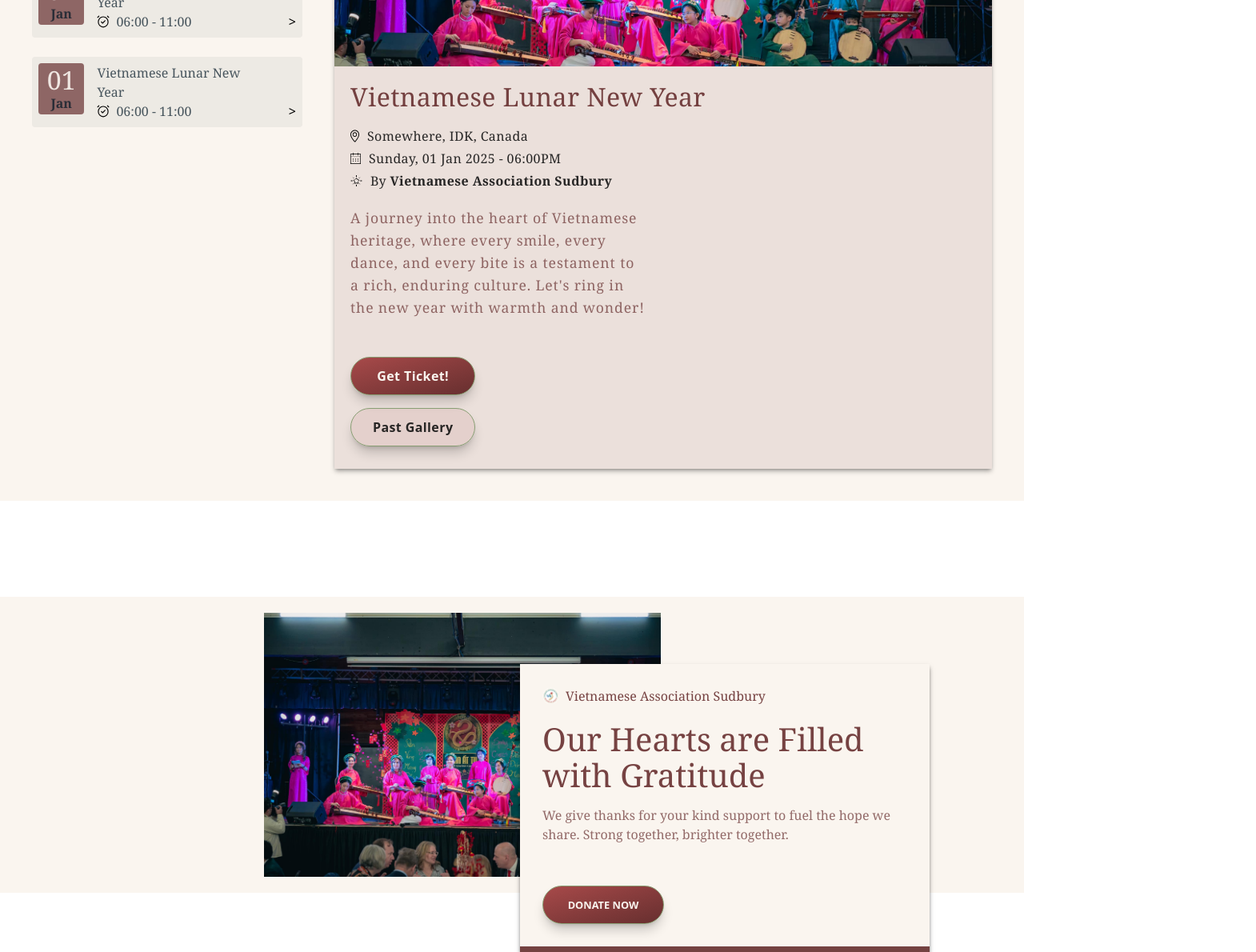
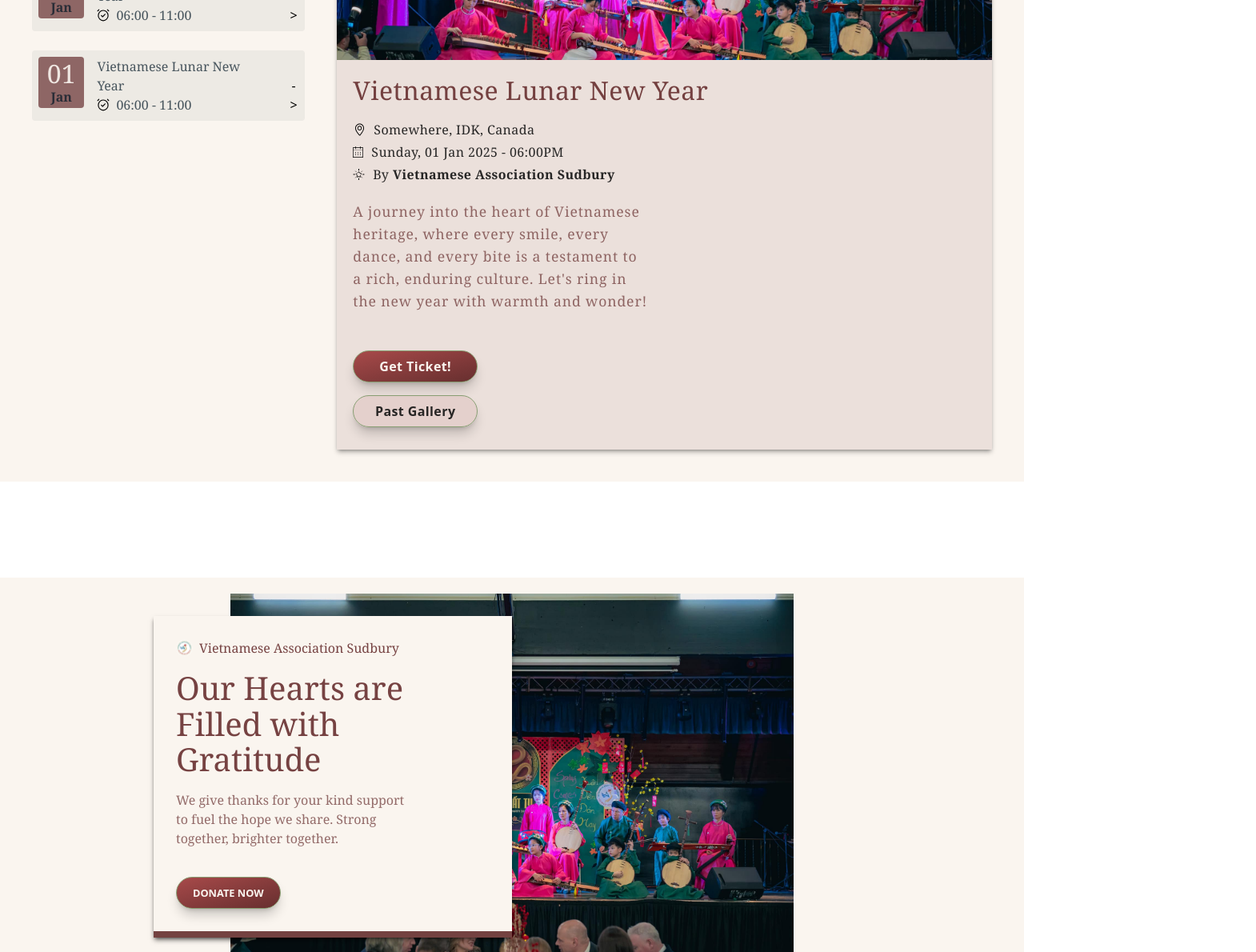
Before and after one commit to dongphusang/vas-web, a React (Vite) app: page / in a window 1280 px wide. Shown: the part 2520-3710 px from the top of the page at 80% size, 1570 px wide, since content can reach past the window. Built offline with nearby package versions, Linux system fonts and the light colour scheme.

Commit message:
Page - Home
- Changed donation section design
- Changed upcoming section design

```diff
--- a/src/components/DonationCard.tsx
+++ b/src/components/DonationCard.tsx
@@ -1,14 +1,10 @@
-import LeafletMap from "./LeafletMap"
-import facebookIcon from "../../assets/footer-facebook-icon.svg"
-import locationIcon from "../../assets/footer-location-icon.svg"
-import mailIcon from "../../assets/footer-mail-icon.svg"
 import orgLogo from "../assets/org-logo.svg"
 
 export default function DonationCard() {
     return (
         <div className="shadow-md shadow-black/50
-                        lg:absolute lg:w-[32rem] lg:left-[20rem] lg:top-[4rem]">
-            <div className="flex flex-col justify-center items-stretch gap-y-5 p-7 border-b-8 border-b-[#672F2F]/90 bg-[#FAF5EF]">
+                        lg:absolute lg:w-[28rem] lg:right-[22rem] lg:top-[1.75rem]">
+            <div className="flex flex-col justify-center items-stretch gap-y-4 p-7 border-b-8 border-b-[#672F2F]/90 bg-[#FAF5EF]">
                 {/* organization title */}
                 <section className="flex flex-row gap-x-2">
                     <img src={orgLogo}/>
@@ -16,14 +12,15 @@
                 </section>
 
                 {/* title & description */}
-                <section className="flex flex-col gap-y-4">
+                <section className="flex flex-col gap-y-4
+                                    lg:w-[75%]">
                     <h1 className="text-[2.5rem] text-[#672F2F]/90"> Our Hearts are Filled with Gratitude </h1>
                     <p className="text-[1rem] text-[#672F2F]/70"> We give thanks for your kind support to fuel the hope we share. Strong together, brighter together. </p>
                 </section>
 
                 {/* button */}
-                <section className="mt-8">
-                    <button className="gradient-button-1 w-1/2 h-[3rem] text-[0.8rem]
+                <section className="mt-5">
+                    <button className="gradient-button-1 w-1/2 h-[2.5rem] text-[0.8rem]
                                        md:w-1/3"> DONATE NOW </button>
                 </section>
             </div>
--- a/src/components/EventCard.tsx
+++ b/src/components/EventCard.tsx
@@ -24,7 +24,7 @@
 
                 {/* arrow button */}
                 <section className="self-end text-end">
-                    <button className="text-[1rem] hover:text-[#672F2F]"> {">"} </button>
+                    <button className="text-[1rem] hover:text-[#672F2F]"> {"->"} </button>
                 </section>
             </div>
         </>
--- a/src/components/EventCardDetails.tsx
+++ b/src/components/EventCardDetails.tsx
@@ -37,7 +37,7 @@
                 <section className="flex flex-col gap-1 text-nowrap px-5
                                     lg:w-1/2">
                     {/* location */}
-                    <div className='flex flex-row gap-x-2.5'>
+                    <div className='flex flex-row gap-x-3 pl-0.75'>
                         <img src={EventLocationLogo}/>
                         <p className="text-[1rem] text-[#121212]/90"> Somewhere, IDK, Canada </p>
                     </div>
@@ -61,9 +61,9 @@
 
                 {/* buttons */}
                 <section className='flex flex-col gap-y-4 mt-[0.5rem] w-full p-5 pb-7'>
-                    <button className="gradient-button-1 w-2/3 h-[3rem]
+                    <button className="gradient-button-1 w-1/2 h-[2.5rem]
                                         md:w-1/5"> Get Ticket! </button>
-                    <button className="secondary-button w-2/3 h-[3rem]
+                    <button className="secondary-button w-1/2 h-[2.5rem]
                                         md:w-1/5"> Past Gallery </button>
                 </section>
             </div>
--- a/src/pages/Home.tsx
+++ b/src/pages/Home.tsx
@@ -73,7 +73,7 @@
                 <section className="flex flex-col self-start items-start px-10 gap-y-10 md:max-w-5/6 lg:max-w-3/5 md:p-20">
                     <h1 className="leading-13 md:text-5xl"> {HOME.PROGRAM_OFFERING_TITLE} </h1>
                     <p className="leading-8 font-medium text-[#672F2F]/70 md:text-[1.3rem]"> {HOME.PROGRAM_OFFERING_TEXT} </p>
-                    <button className="gradient-button-1"> {HOME.PROGRAM_BUTTON_TEXT} </button>
+                    <button className="gradient-button-1 h-[2.5rem]"> {HOME.PROGRAM_BUTTON_TEXT} </button>
                 </section>
 
                 {/* program cards */}
@@ -104,23 +104,23 @@
                     <EventCard name="Vietnamese Lunar New Year" time="06:00 - 11:00"/>
                 </section>
 
-                <hr className="self-center w-3/4 border-0.5 border-gray-300
+                <hr className="self-center w-1/4 border-0.5 border-gray-300
                                lg:hidden"/>
 
                 {/* event picked - to be made into an event card layout */}
-                <div className="flex flex-col gap-y-8 bg-[#672F2F]/10
+                <div className="flex flex-col bg-[#672F2F]/10
                                 lg:w-3/4">
                         <EventCardDetails/>
                 </div>
             </div>
 
             {/* Donation Section */}
-            <div className=" bg-[#FAF5EF] mb-30 p-5">
-                <div className="lg:relative lg:left-[25%]">
+            <div className="flex flex-col items-center justify-center bg-[#FAF5EF] mb-30 p-5">
+                <div className="lg:relative bg-amber-200">
+                    {/*background image*/}
+                    <img src={PlaceHolder} alt="loading" className="w-[44rem] object-cover hidden lg:block"/>
                     {/* donate card */}
                     <DonationCard/>
-                    {/*background image*/}
-                    <img src={PlaceHolder} alt="loading" className="w-[40%] object-cover hidden lg:block"/>
                 </div>
             </div>
 
```
Also changed, not shown: src/assets/right-arrow.svg (added).
